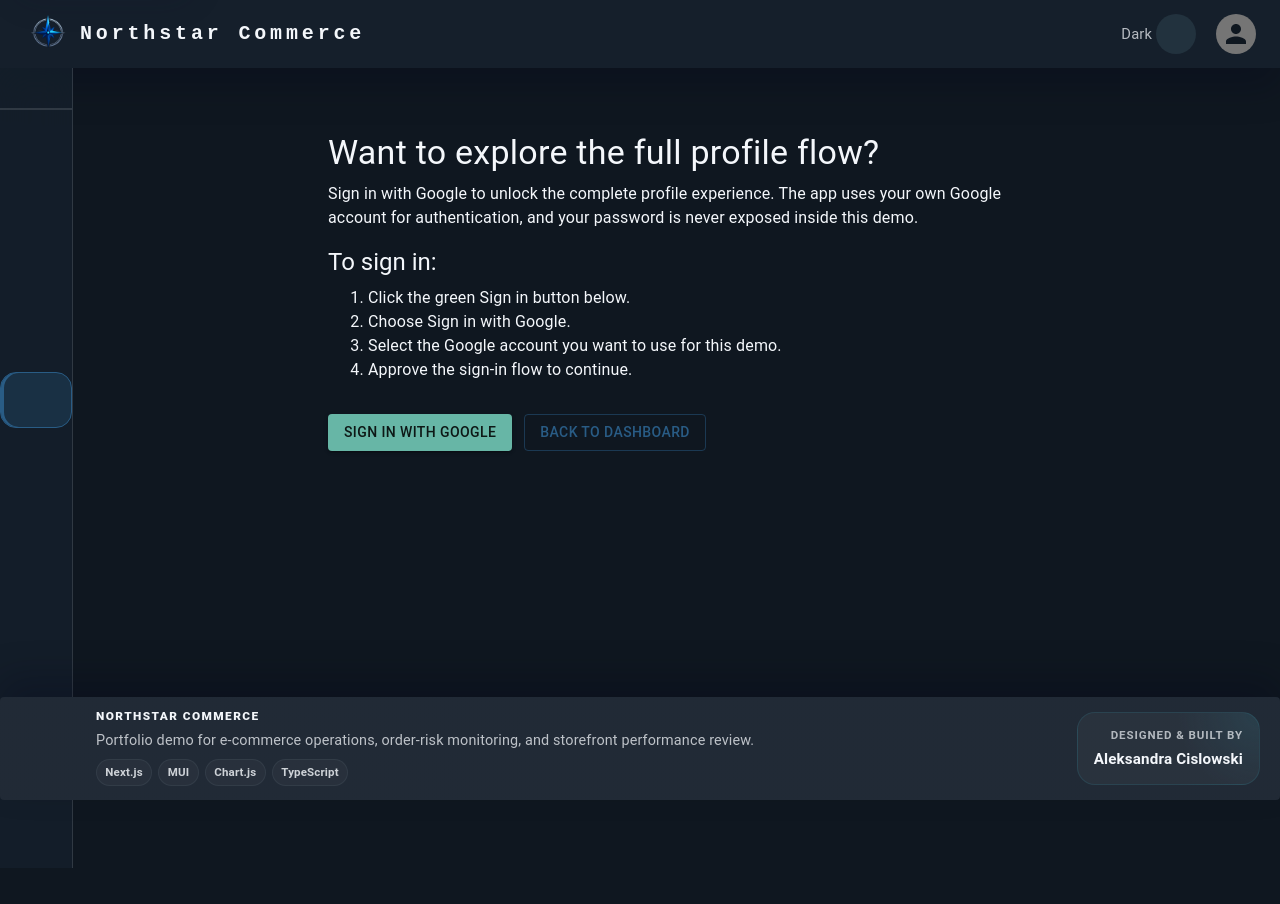
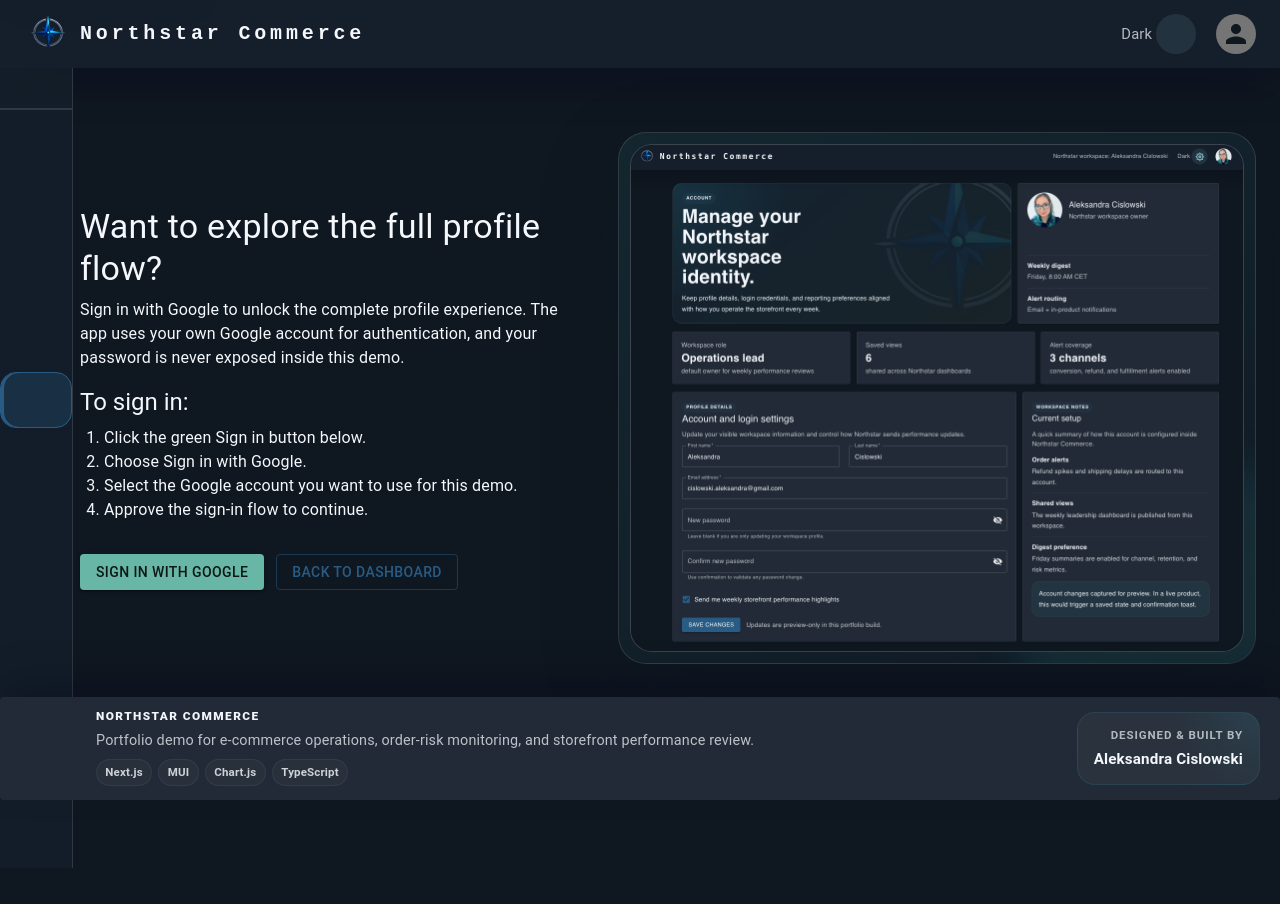
Before and after one commit to AleksandraCislowski/dashboard, a Next.js app: page /auth/signin in a window 1280 px wide. Before the commit the page ends 800 px from the top, so only its background shows below. Built offline with nearby package versions, Linux system fonts and the light colour scheme; no server answers; some icons are missing.

Commit message:
feat: enhance Login component with improved layout and settings preview image

```diff
--- a/src/components/Login.tsx
+++ b/src/components/Login.tsx
@@ -1,6 +1,7 @@
 import React from "react";
 import { Box, Button, Typography } from "@mui/material";
 import { useSession, signIn, signOut } from "next-auth/react";
+import Image from "next/image";
 import Link from "next/link";
 
 const Login: React.FC = () => {
@@ -35,10 +36,15 @@
   return (
     <Box
       sx={{
-        maxWidth: 680,
+        display: "grid",
+        gridTemplateColumns: { xs: "1fr", lg: "minmax(0, 0.78fr) minmax(420px, 1fr)" },
+        gap: { xs: 4, lg: 5 },
+        alignItems: "center",
+        maxWidth: 1280,
         py: 4,
       }}
     >
+      <Box>
         <Typography variant='h4' sx={{ mb: 1 }}>
           Want to explore the full profile flow?
         </Typography>
@@ -50,7 +56,7 @@
         <Typography variant='h5' sx={{ mb: 1 }}>
           To sign in:
         </Typography>
-      <Typography variant='body1' component='ol' sx={{ mb: 2 }}>
+        <Typography variant='body1' component='ol' sx={{ mb: 2, pl: 3 }}>
           <li>Click the green Sign in button below.</li>
           <li>Choose Sign in with Google.</li>
           <li>Select the Google account you want to use for this demo.</li>
@@ -60,7 +66,9 @@
           <Button
             variant='contained'
             color='success'
-          onClick={() => signIn("google", { callbackUrl: "/dashboard/profile" })}
+            onClick={() =>
+              signIn("google", { callbackUrl: "/dashboard/profile" })
+            }
           >
             Sign in with Google
           </Button>
@@ -69,6 +77,56 @@
           </Button>
         </Box>
       </Box>
+
+      <Box
+        aria-label='Settings screen preview'
+        sx={{
+          position: "relative",
+          overflow: "hidden",
+          borderRadius: "28px",
+          border: "1px solid",
+          borderColor: "divider",
+          p: { xs: 1, sm: 1.4 },
+          background:
+            "linear-gradient(145deg, rgba(44, 122, 123, 0.16), rgba(35, 78, 112, 0.08))",
+          boxShadow: "0 24px 80px rgba(15, 23, 32, 0.22)",
+          "&::before": {
+            content: '""',
+            position: "absolute",
+            inset: "auto -18% -28% auto",
+            width: "55%",
+            aspectRatio: "1",
+            borderRadius: "999px",
+            background: "rgba(44, 122, 123, 0.18)",
+            filter: "blur(20px)",
+          },
+        }}
+      >
+        <Box
+          sx={{
+            position: "relative",
+            overflow: "hidden",
+            borderRadius: "22px",
+            border: "1px solid rgba(255, 255, 255, 0.16)",
+            backgroundColor: "background.paper",
+          }}
+        >
+          <Image
+            src='/settings.png'
+            alt='Preview of the Northstar Commerce settings panel'
+            width={1226}
+            height={1014}
+            sizes='(min-width: 1200px) 620px, 92vw'
+            style={{
+              display: "block",
+              height: "auto",
+              width: "100%",
+            }}
+            priority
+          />
+        </Box>
+      </Box>
+    </Box>
   );
 };
 
```
Also changed, not shown: public/settings.png (added). Lines whose indentation alone changed are shown as unchanged.
